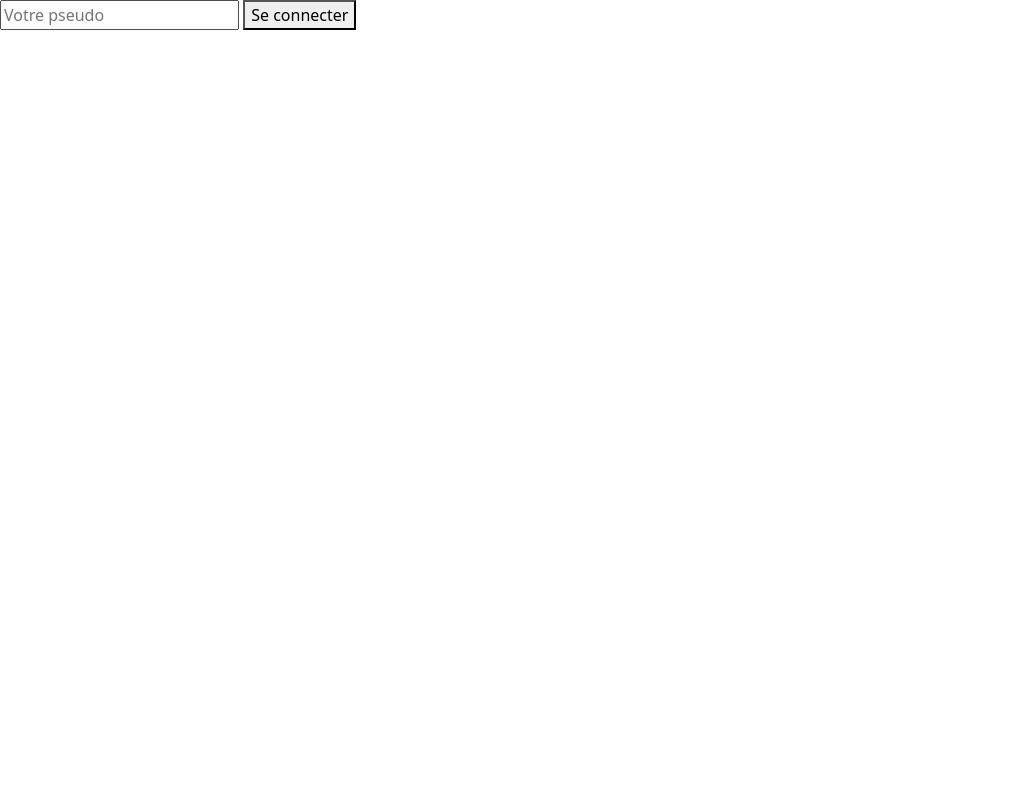
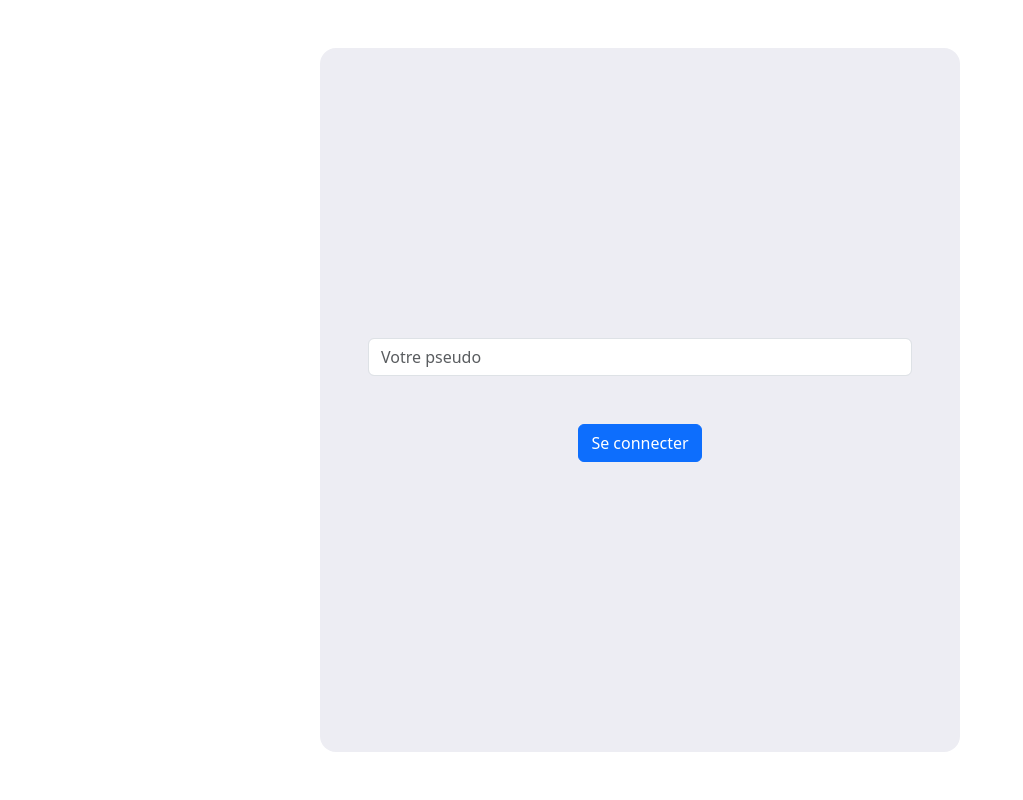
Before and after one commit to VinceS42/Tp_Quizz, a PHP site: page /connexion.php in a window 1280 px wide. Shown: the whole page, without its empty margins (0-1023 px from the left). Run offline with PHP 8.4, Linux system fonts and the light colour scheme.

Commit message:
connexion finish

```diff
--- /dev/null
+++ b/assets/css/connexion.css
@@ -0,0 +1,12 @@
+.bg-test {
+    background-color: rgba(237, 237, 243, 1);
+    position: absolute !important;
+    top: 0;
+    bottom: 0;
+    display: flex;
+    justify-content: center;
+    align-items: center;
+}
+.input {
+    width: 100%;
+}
--- a/connexion.php
+++ b/connexion.php
@@ -14,25 +14,31 @@
     // var_dump($result);
 
     if (count($result) > 0) {
+        $_SESSION['pseudo'] = $pseudo;
         header("Location: index.php");
     } else {
         $query = "INSERT INTO users (pseudo) VALUES (:pseudo)";
         $stmt = $db->prepare($query);
         $stmt->bindParam(':pseudo', $pseudo);
         $stmt->execute();
-
+        $_SESSION['pseudo'] = $pseudo;
         header("Location: index.php");
         exit();
     }
 }
 ?>
-<section>
-    <form method="POST">
-        <input type="text" name="pseudo" placeholder="Votre pseudo">
-        <button type="submit" name="connexion">Se connecter</button>
-    </form>
+<section class="container-fluid">
+    <div class="row justify-content-center">
+        <div class="bg-test col-6 mt-5 mb-5 p-5 rounded-4">
+            <form method="POST" class="text-center">
+                <input type="text" name="pseudo" class=" input form-control mb-5" size="80" placeholder="Votre pseudo">
+                <button type="submit" name="connexion" class="btn btn-primary">Se connecter</button>
+            </form>
+        </div>
+    </div>
 </section>
 
+
 <?php
-    include_once('./partials/footer.php');
+include_once('./partials/footer.php');
 ?>
--- a/partials/header.php
+++ b/partials/header.php
@@ -11,5 +11,6 @@
     <meta name="viewport" content="width=device-width, initial-scale=1.0">
     <link href="https://cdn.jsdelivr.net/npm/bootstrap@5.3.0/dist/css/bootstrap.min.css" rel="stylesheet" integrity="sha384-9ndCyUaIbzAi2FUVXJi0CjmCapSmO7SnpJef0486qhLnuZ2cdeRhO02iuK6FUUVM" crossorigin="anonymous">
     <link rel="stylesheet" href="assets/css/style.css">
+    <link rel="stylesheet" href="assets/css/connexion.css">
 </head>
 <body>
```
Also changed, not shown: 1 other file.
